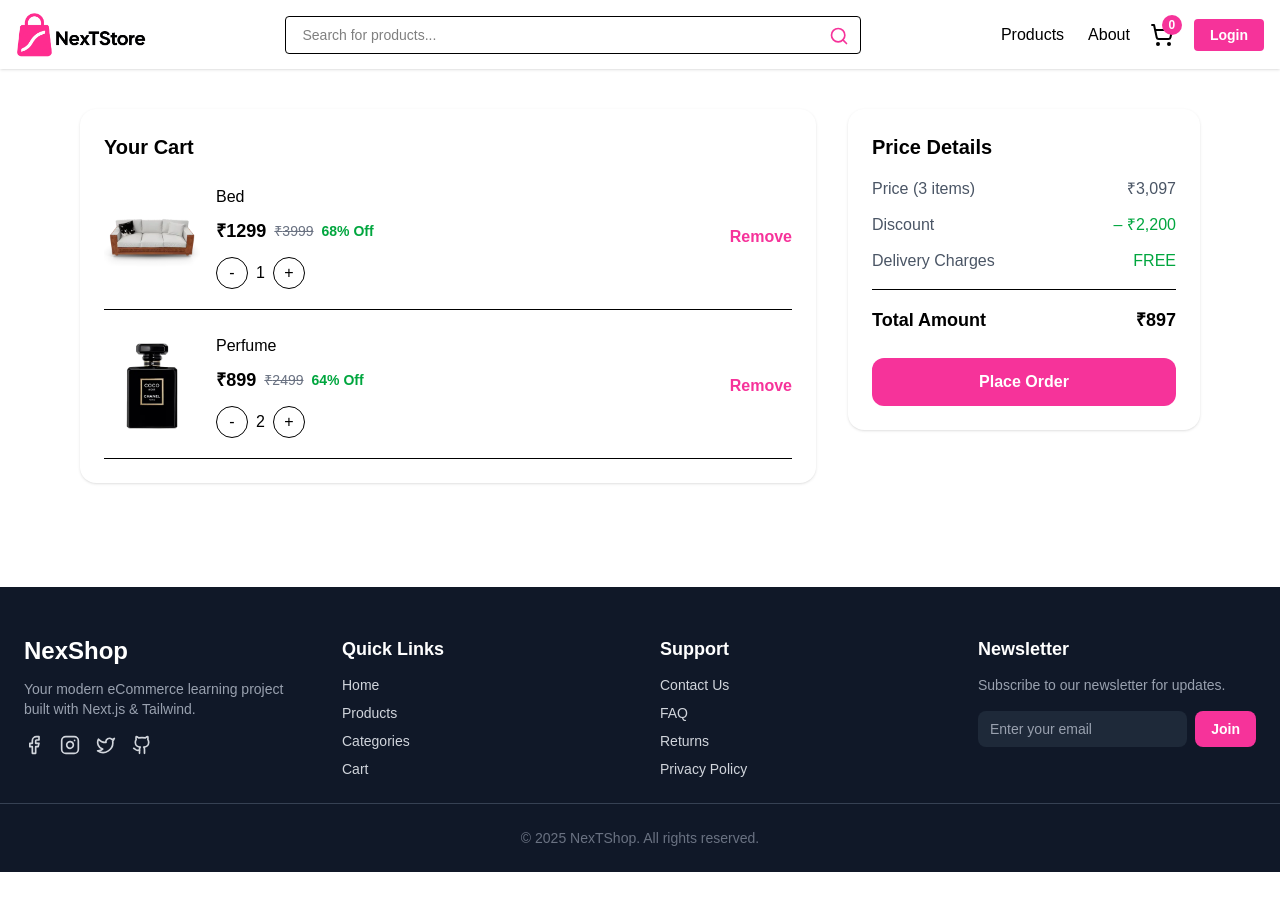
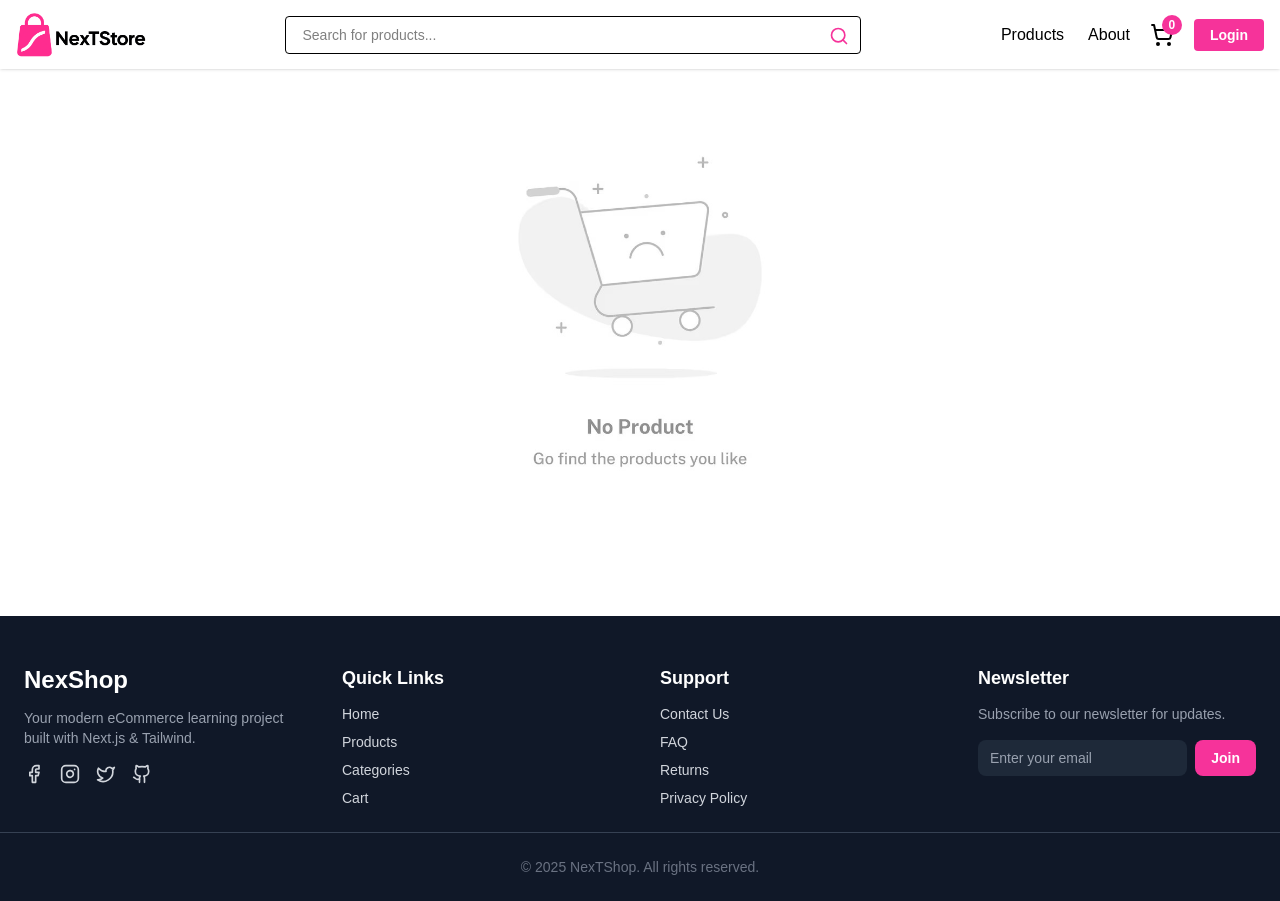
Before and after one commit to yash-lko/NexTStore, a Next.js app: page /cart in a window 1280 px wide. Before the commit the page ends 872 px from the top, so only its background shows below. Built offline with nearby package versions, Linux system fonts and the light colour scheme.

Commit message:
Added cart functionality

```diff
--- a/package.json
+++ b/package.json
@@ -13,8 +13,10 @@
     "next": "16.0.10",
     "react": "19.2.1",
     "react-dom": "19.2.1",
+    "react-hot-toast": "^2.6.0",
     "react-slick": "^0.31.0",
-    "slick-carousel": "^1.8.1"
+    "slick-carousel": "^1.8.1",
+    "sonner": "^2.0.7"
   },
   "devDependencies": {
     "@tailwindcss/postcss": "^4",
--- a/src/app/cart/page.tsx
+++ b/src/app/cart/page.tsx
@@ -1,37 +1,48 @@
+"use client"
+import { useCart } from "../context/CartContext";
+import Image from "next/image";
+const CartPage = () => {
 
-const CartPage = () => {
-  const cartItems = [
-    {
-      id: 1,
-      title: "Bed",
-      price: 1299,
-      originalPrice: 3999,
-      image: "/images/products/bed.webp",
-      qty: 1,
-    },
-    {
-      id: 2,
-      title: "Perfume",
-      price: 899,
-      originalPrice: 2499,
-      image: "/images/products/perfume.webp",
-      qty: 2,
-    },
-  ];
+  const { cart, removeFromCart, increaseQty, decreaseQty } = useCart();
+  const conversionRate = 90
+  const totalItems = cart.reduce((sum, item) => sum + item.quantity, 0)
+  const totalPrice = cart.reduce((sum, item) => sum + item.price * conversionRate * item.quantity, 0)
+
+
+  console.log(cart, "Cart")
+
+  if (cart.length === 0) {
+    return (<>
+      <div className="max-100 flex center  px-4 py-10   min-h-100 justify-center">
+
+        <Image
+          src="/images/empty-cart.jpg"
+          width={400}
+          height={300}
+          alt="Empty Cart"
+        />
+      </div>
+
+
+    </>)
+  }
 
   return (
+    <>
+      {
+
         <div className="max-w-6xl mx-auto px-4 py-10 grid lg:grid-cols-3 gap-8">
           <div className="lg:col-span-2 bg-white p-6 rounded-2xl shadow">
             <h2 className="text-xl font-semibold mb-6">Your Cart</h2>
 
             <div className="space-y-6">
-          {cartItems.map((item) => (
+              {cart.map((item) => (
                 <div
                   key={item.id}
                   className="flex items-center gap-4 border-b pb-5"
                 >
                   <img
-                src={item.image}
+                    src={item.images[0]}
                     alt={item.title}
                     className="w-24 h-24 object-cover rounded-xl"
                   />
@@ -40,29 +51,22 @@ const CartPage = () => {
                     <h3 className="text-md font-medium">{item.title}</h3>
 
                     <div className="flex items-center gap-2 mt-2">
-                  <span className="text-lg font-semibold">₹{item.price}</span>
-                  <span className="line-through text-gray-500 text-sm">
-                    ₹{item.originalPrice}
-                  </span>
-                  <span className="text-green-600 text-sm font-semibold">
-                    {Math.round(
-                      (1 - item.price / item.originalPrice) * 100
-                    )}
-                    % Off
-                  </span>
+                      <span className="text-lg font-semibold">₹{item.price * 90}</span>
+
+
                     </div>
                     <div className="mt-3 flex items-center gap-2">
-                  <button className="w-8 h-8 rounded-full cursor-pointer border flex items-center justify-center hover:bg-gray-200">
+                      <button onClick={() => { decreaseQty(item.id) }} className="w-8 h-8 rounded-full cursor-pointer border flex items-center justify-center hover:bg-gray-200">
                         -
                       </button>
-                  <span className="font-medium">{item.qty}</span>
-                  <button className="w-8 h-8 rounded-full cursor-pointer border flex items-center justify-center hover:bg-gray-200">
+                      <span className="font-medium">{item.quantity}</span>
+                      <button onClick={() => { increaseQty(item.id) }} className="w-8 h-8 rounded-full cursor-pointer border flex items-center justify-center hover:bg-gray-200">
                         +
                       </button>
                     </div>
                   </div>
 
-              <button className="text-pink-500 font-semibold hover:underline cursor-pointer">
+                  <button onClick={() => { removeFromCart(item.id) }} className="text-pink-500 font-semibold hover:underline cursor-pointer">
                     Remove
                   </button>
                 </div>
@@ -74,24 +78,18 @@ const CartPage = () => {
             <div className="border-b pb-4 space-y-3">
 
               <div className="flex justify-between text-gray-600">
-            <span>Price (3 items)</span>
-            <span>₹3,097</span>
+                <span>Price ({totalItems} items)</span>
+                <span>₹{totalPrice}</span>
               </div>
 
-          <div className="flex justify-between text-gray-600">
-            <span>Discount</span>
-            <span className="text-green-600">– ₹2,200</span>
-          </div>
 
-          <div className="flex justify-between text-gray-600">
-            <span>Delivery Charges</span>
-            <span className="text-green-600">FREE</span>
-          </div>
+
+
             </div>
 
             <div className="flex justify-between text-lg font-semibold mt-4">
               <span>Total Amount</span>
-          <span>₹897</span>
+              <span>₹{totalPrice}</span>
             </div>
 
             <button className="mt-6 w-full bg-pink-500 cursor-pointer  text-white py-3 rounded-xl font-semibold">
@@ -99,6 +97,10 @@ const CartPage = () => {
             </button>
           </div>
         </div>
+
+      }
+
+    </>
   );
 };
 
--- /dev/null
+++ b/src/app/context/CartContext.tsx
@@ -0,0 +1,73 @@
+"use client"
+import { useState, createContext, useContext } from "react"
+import { CartContextType, CartItem, Product } from "@/types/products"
+import toast from "react-hot-toast"
+
+const CartContext = createContext<CartContextType | null>(null)
+
+export const CartProvider = ({ children }: { children: React.ReactNode }) => {
+  const [cart, setCart] = useState<CartItem[]>([])
+
+  const addToCart = (product: Product) => {
+    const existing = cart.find(item => item.id === product.id)
+
+    if (existing) {
+      toast.success("Quantity increased")
+      setCart(prev =>
+        prev.map(item =>
+          item.id === product.id
+            ? { ...item, quantity: item.quantity + 1 }
+            : item
+        )
+      )
+    } else {
+      toast.success("Item added to cart")
+      setCart(prev => [...prev, { ...product, quantity: 1 }])
+    }
+  }
+
+  const removeFromCart = (id: number) => {
+    toast.error("Item removed from cart")
+    setCart(prev => prev.filter(item => item.id !== id))
+  }
+
+  const increaseQty = (id: number) => {
+    toast("Quantity updated", { icon: "🛒" })
+    setCart(prev =>
+      prev.map(item =>
+        item.id === id
+          ? { ...item, quantity: item.quantity + 1 }
+          : item
+      )
+    )
+  }
+
+  const decreaseQty = (id: number) => {
+    toast("Quantity updated", { icon: "🛒" })
+    setCart(prev =>
+      prev
+        .map(item =>
+          item.id === id
+            ? { ...item, quantity: item.quantity - 1 }
+            : item
+        )
+        .filter(item => item.quantity > 0)
+    )
+  }
+
+  return (
+    <CartContext.Provider
+      value={{ cart, addToCart, removeFromCart, increaseQty, decreaseQty }}
+    >
+      {children}
+    </CartContext.Provider>
+  )
+}
+
+export const useCart = () => {
+  const context = useContext(CartContext)
+  if (!context) {
+    throw new Error("useCart must be used inside CartProvider")
+  }
+  return context
+}
--- a/src/app/layout.tsx
+++ b/src/app/layout.tsx
@@ -1,10 +1,13 @@
-import type { Metadata } from "next";
+
 import { Geist, Geist_Mono } from "next/font/google";
 import "./globals.css";
 import Header from "@/components/Header";
 import Footer from "@/components/Footer";
 import "slick-carousel/slick/slick.css";
 import "slick-carousel/slick/slick-theme.css";
+import { CartProvider } from "./context/CartContext";
+import { Toaster } from "react-hot-toast";
+import { Metadata } from "next";
 
 const geistSans = Geist({
   variable: "--font-geist-sans",
@@ -34,9 +37,13 @@ export default function RootLayout({
       <body
         className={`${geistSans.variable} ${geistMono.variable} antialiased`}
       >
-        <Header/>
-        {children}
-        <Footer/>
+        <CartProvider>
+          <Header />
+          <div className="mt-18"></div>
+          {children}
+          <Toaster position="bottom-right" />
+        </CartProvider>
+        <Footer />
       </body>
     </html>
   );
--- a/src/components/Filter.tsx
+++ b/src/components/Filter.tsx
@@ -9,7 +9,7 @@ export default function Filters() {
   const [maxPrice, setMaxPrice] = useState("");
 
   return (
-    <div className="w-full bg-white dark:bg-gray-900 shadow rounded-lg p-5 mb-6">
+    <div className="w-full mt-10  bg-white dark:bg-gray-900 shadow rounded-lg p-5 mb-6 ">
       {/* Top Row */}
       <div className="grid grid-cols-1 md:grid-cols-4 gap-4">
 
--- a/src/components/Header.tsx
+++ b/src/components/Header.tsx
@@ -1,10 +1,16 @@
+"use client"
+
 import { Search, ShoppingCart, Menu } from "lucide-react";
 import Link from "next/link";
 import Image from "next/image";
+import SearchComp from "./Search";
+import { useCart } from "@/app/context/CartContext";
 
 export default function Header() {
+
+    const {cart}=useCart();
     return (
-        <header className="w-full bg-white shadow-sm">
+        <header className="w-full bg-white shadow-sm fixed top-0 z-50">
             <div className="max-w-7xl mx-auto px-4 py-3 flex items-center justify-between gap-4">
 
 
@@ -18,16 +24,11 @@ export default function Header() {
                         priority
                     />
                 </Link>
-                <div className="hidden md:flex items-center flex-1 max-w-xl">
-                    <div className="w-full relative">
-                        <input
-                            type="text"
-                            placeholder="Search for products..."
-                            className="w-full rounded-sm py-2 pl-4 pr-10 text-sm border border-gray text-black"
-                        />
-                        <Search className="absolute right-3 top-2.5 text-pink-500 w-5 h-5" />
-                    </div>
-                </div>
+
+                <SearchComp />
+
+
+
                 <div className="flex items-center gap-5">
                     <button className="md:hidden">
                         <Menu className="w-7 h-7 text-black" />
@@ -48,7 +49,7 @@ export default function Header() {
 
 
                         <span className="absolute -top-2 -right-2 bg-pink-500 text-white text-xs w-5 h-5 rounded-full flex items-center justify-center font-semibold">
-                            0
+                           {cart.length}
                         </span>
                     </Link>
 
--- a/src/components/ProductCard.tsx
+++ b/src/components/ProductCard.tsx
@@ -1,8 +1,13 @@
+"use client"
 import { ShoppingCart } from "lucide-react";
 import { ProductCardProps } from "@/types/products";
 import Link from "next/link";
+import { useCart } from "@/app/context/CartContext";
+export default function ProductCard({ product }: ProductCardProps) {
+  const { addToCart,cart } = useCart();
 
-export default function ProductCard({ product }: ProductCardProps) {
+  console.log(cart, "Cart")
+
     if (!product) return null;
     const {title}=product;
     const slug=title.toLowerCase().trim().replace(/\s+/g, "-");
@@ -14,7 +19,7 @@ export default function ProductCard({ product }: ProductCardProps) {
             <div className="h-50 w-full bg-white flex items-center justify-center overflow-hidden transition-transform ease-in-out duration-300 hover:scale-105">
                <Link href={`products/${product.slug}`}>
                 <img
-                    src={product.images[0]}
+                    src={product?.images?.[0]}
                     alt={product.title}
                     className="max-h-45 max-w-45 object-contain p-2"
                 />
@@ -31,10 +36,10 @@ export default function ProductCard({ product }: ProductCardProps) {
                 </p>
                 <div className="flex items-center justify-between mt-3">
                     <p className="text-lg font-semibold text-gray-900">
-                        ₹{(product.price*90.92).toFixed(2)}
+                        ₹{(product.price*90).toFixed(2)}
                     </p>
 
-                    <button className="p-2 rounded-full bg-pink-500 text-white cursor-pointer">
+                    <button  onClick={() => addToCart(product)} className="p-2 rounded-full  bg-pink-500 text-white cursor-pointer">
                         <ShoppingCart className="w-5 h-5" />
                     </button>
                 </div>
--- /dev/null
+++ b/src/components/Search.tsx
@@ -0,0 +1,18 @@
+import React from 'react'
+import { Search } from 'lucide-react'
+const SearchComp = () => {
+  return (
+     <div className="hidden md:flex items-center flex-1 max-w-xl">
+                    <div className="w-full relative">
+                        <input
+                            type="text"
+                            placeholder="Search for products..."
+                            className="w-full rounded-sm py-2 pl-4 pr-10 text-sm border border-gray text-black"
+                        />
+                        <Search className="absolute right-3 top-2.5 text-pink-500 w-5 h-5" />
+                    </div>
+                </div>
+  )
+}
+
+export default SearchComp
--- a/src/components/SidebarFilters.tsx
+++ b/src/components/SidebarFilters.tsx
@@ -24,7 +24,7 @@ export default function FilterBar() {
   ];
 
   return (
-    <div className="w-full bg-white shadow px-4 py-3 flex flex-col md:flex-row items-center justify-between gap-4 overflow-x-auto">
+    <div className="w-full  bg-white shadow px-4 py-3 flex flex-col md:flex-row items-center justify-between gap-4 overflow-x-auto">
 
       {/* Categories */}
       <div className="flex gap-3 flex-wrap md:flex-nowrap">
```
Also changed, not shown: src/app/products/[slug]/page.tsx (+7 -75 lines), src/types/products.ts (+11 -3 lines), public/images/empty-cart.jpg (added), 1 other file (tests, documents, lock files or other folders). Lines whose indentation alone changed are shown as unchanged.
